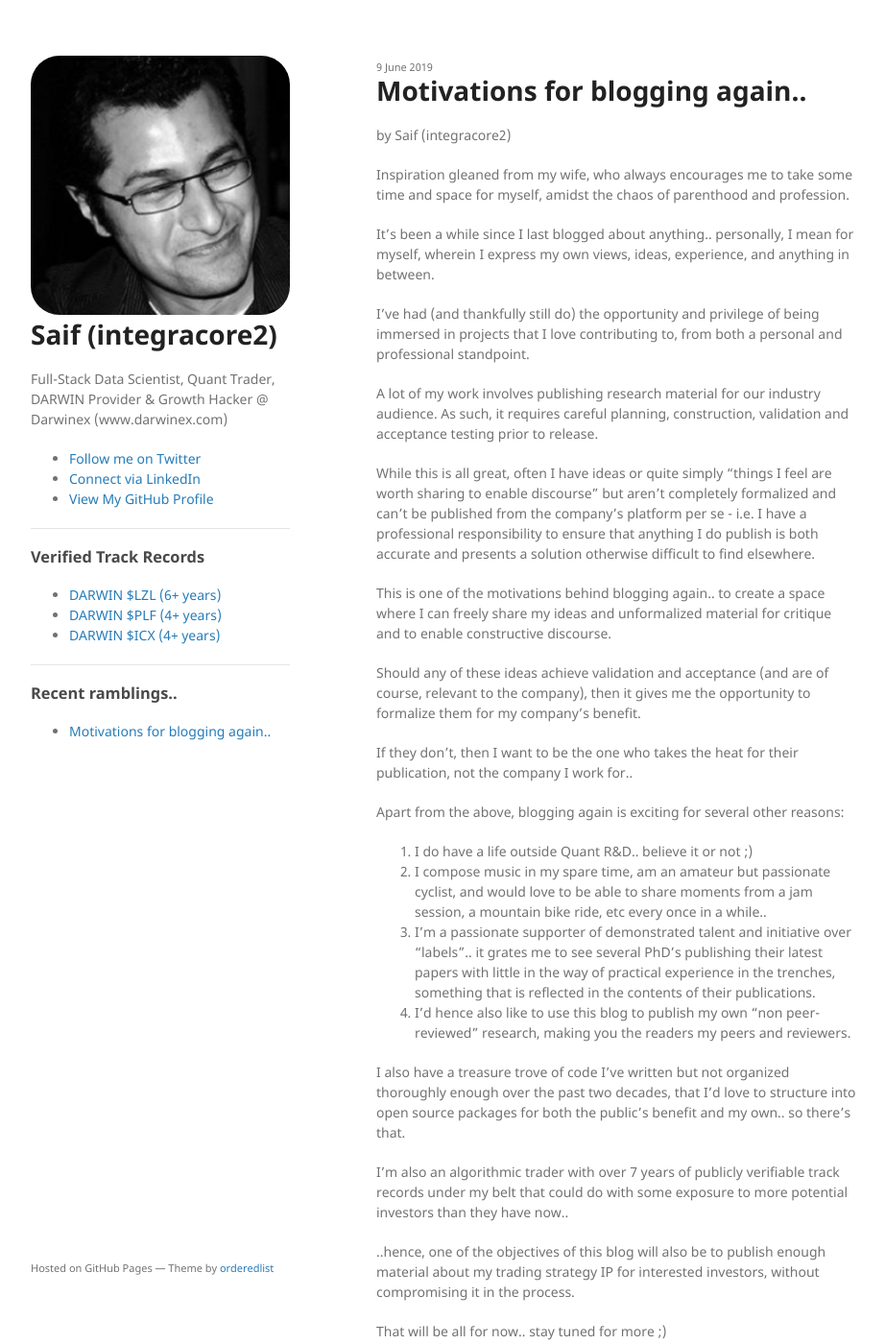
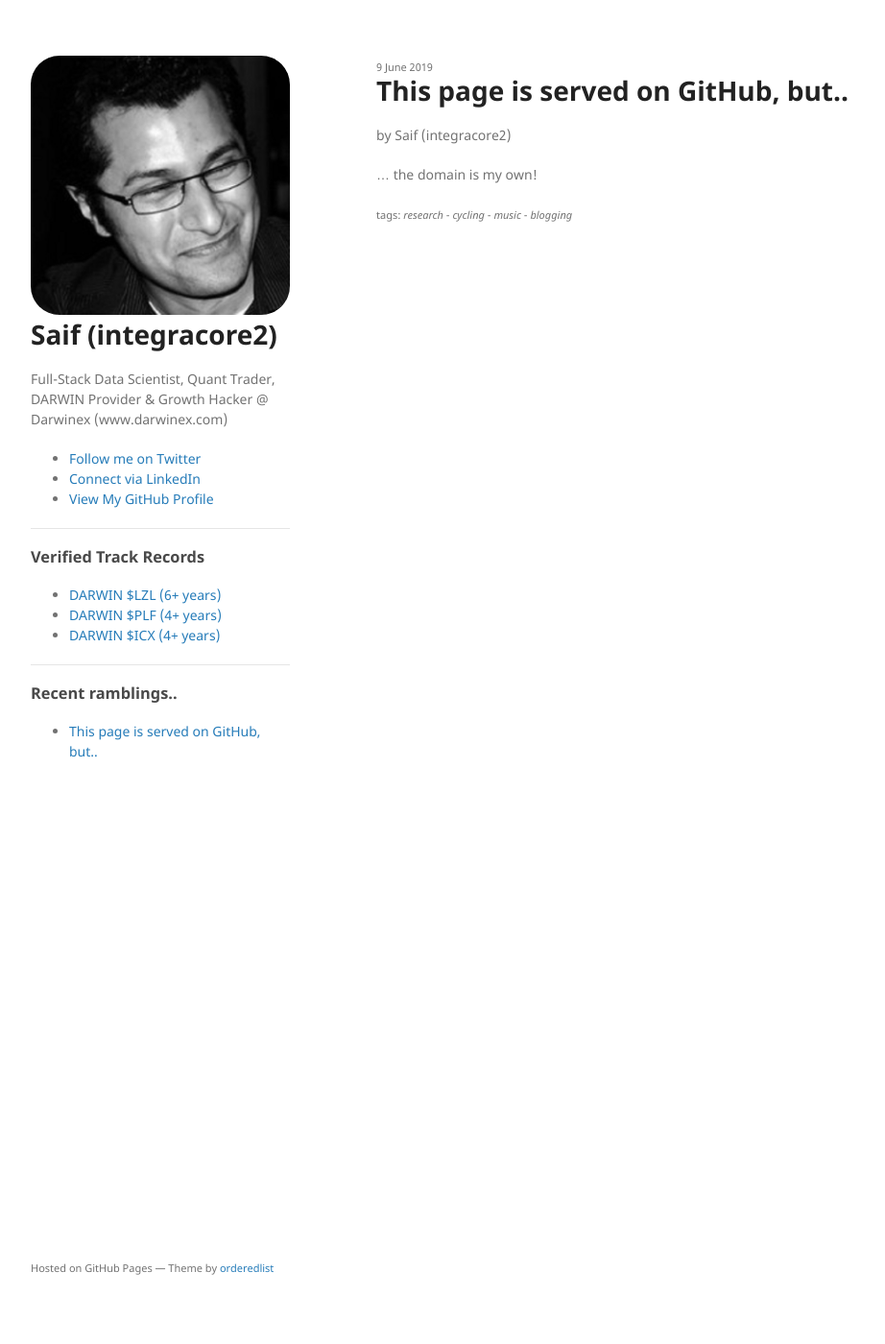
Before and after one commit to integracore2/integracore2.github.io, a Jekyll site: the page built from _posts/2019-06-09-coming-soon.md, in a window 1280 px wide and 1400 px high. Shown: the whole window at 96% size, without its empty margins (178-1100 px from the left). Built offline with Jekyll 4.4.1, drawn with Linux system fonts in a browser that asks for light colours.

Commit message:
Update 2019-06-09-coming-soon.md

```diff
--- a/_posts/2019-06-09-coming-soon.md
+++ b/_posts/2019-06-09-coming-soon.md
@@ -1,38 +1,9 @@
 ---
 layout: post
-title: Motivations for blogging again..
+title: This page is served on GitHub, but..
 categories: [randomness]
 tags: [research, cycling, music, blogging]
 comments: true
 ---
 
-Inspiration gleaned from my wife, who always encourages me to take some time and space for myself, amidst the chaos of parenthood and profession.
-
-It’s been a while since I last blogged about anything.. personally, I mean for myself, wherein I express my own views, ideas, experience, and anything in between.
-
-I’ve had (and thankfully still do) the opportunity and privilege of being immersed in projects that I love contributing to, from both a personal and professional standpoint.
-
-A lot of my work involves publishing research material for our industry audience. As such, it requires careful planning, construction, validation and acceptance testing prior to release.
-
-While this is all great, often I have ideas or quite simply "things I feel are worth sharing to enable discourse" but aren’t completely formalized and can’t be published from the company’s platform per se - i.e. I have a professional responsibility to ensure that anything I do publish is both accurate and presents a solution otherwise difficult to find elsewhere.
-
-This is one of the motivations behind blogging again.. to create a space where I can freely share my ideas and unformalized material for critique and to enable constructive discourse.
-
-Should any of these ideas achieve validation and acceptance (and are of course, relevant to the company), then it gives me the opportunity to formalize them for my company’s benefit.
-
-If they don’t, then I want to be the one who takes the heat for their publication, not the company I work for..
-
-Apart from the above, blogging again is exciting for several other reasons:
-
-1. I do have a life outside Quant R&D.. believe it or not ;)
-1. I compose music in my spare time, am an amateur but passionate cyclist, and would love to be able to share moments from a jam session, a mountain bike ride, etc every once in a while..
-1. I’m a passionate supporter of demonstrated talent and initiative over "labels".. it grates me to see several PhD’s publishing their latest papers with little in the way of practical experience in the trenches, something that is reflected in the contents of their publications.
-1. I’d hence also like to use this blog to publish my own "non peer-reviewed" research, making you the readers my peers and reviewers.
-
-I also have a treasure trove of code I’ve written but not organized thoroughly enough over the past two decades, that I’d love to structure into open source packages for both the public’s benefit and my own.. so there’s that.
-
-I’m also an algorithmic trader with over 7 years of publicly verifiable track records under my belt that could do with some exposure to more potential investors than they have now..
-
-..hence, one of the objectives of this blog will also be to publish enough material about my trading strategy IP for interested investors, without compromising it in the process.
-
-That will be all for now.. stay tuned for more ;)
+... the domain is my own!
```
